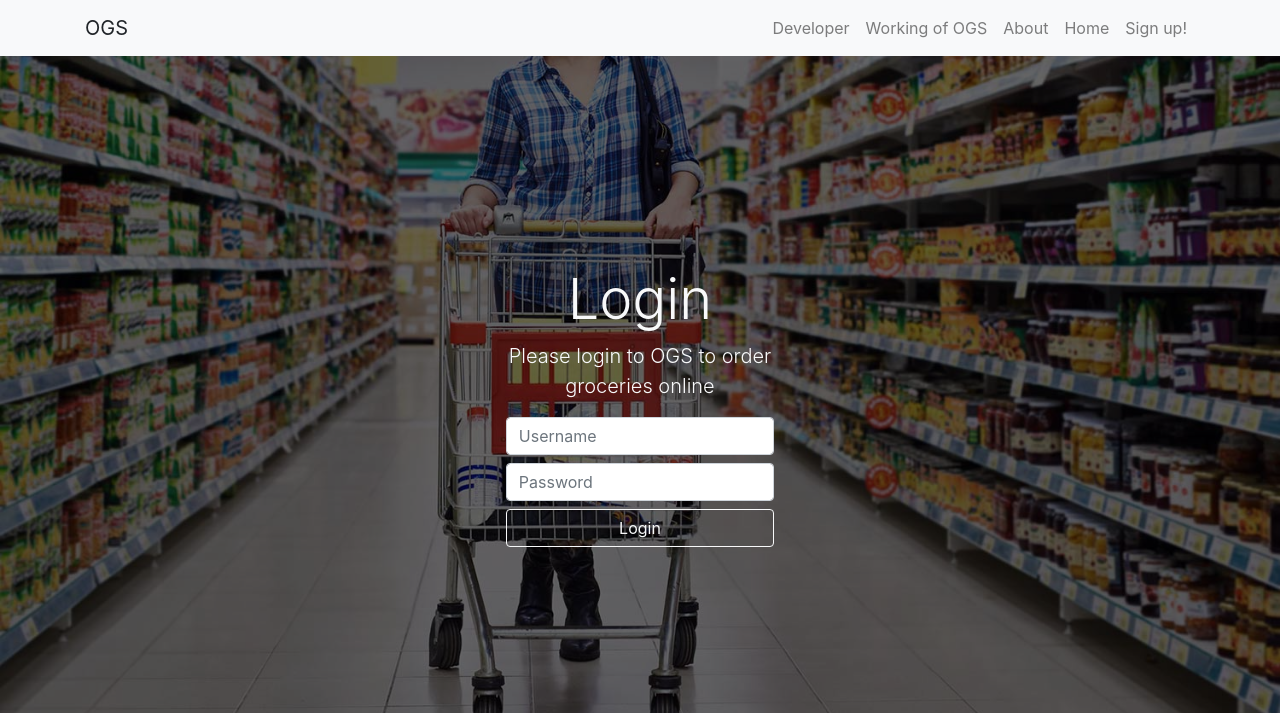
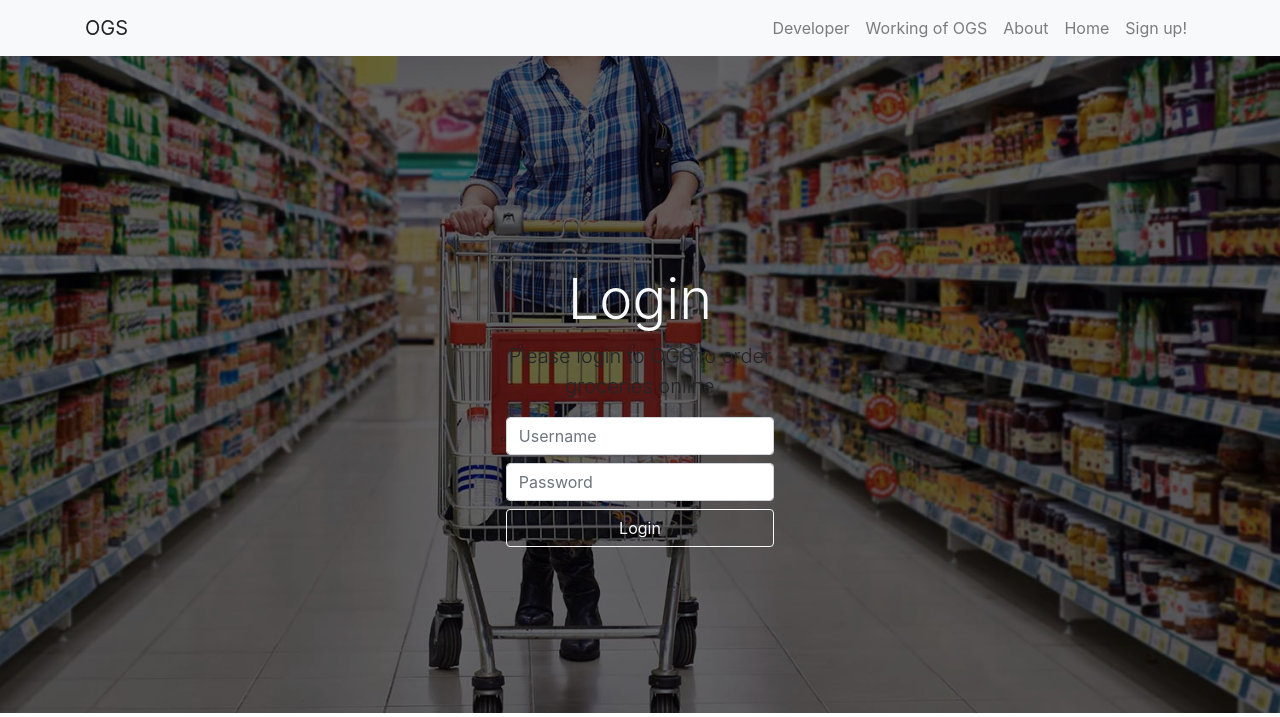
Before and after one commit to backstab319/Online-Grocery-Shopping, a PHP site: page / in a window 1280 px wide. Shown: the top 717 px of the page. Run offline with PHP 8.4, Linux system fonts and the light colour scheme.

Commit message:
Update index.php

```diff
--- a/index.php
+++ b/index.php
@@ -52,9 +52,9 @@
         <div class="form-group d-sm-flex justify-content-center">
             <div class="pos2 col-lg-8 col-xl-8">
             <h1 class="display-4 text-light">Login</h1>
-            <p class="lead text-justify text-center text-light">Please login to OGS to order groceries online</p>
+            <p class="lead text-justify text-center">Please login to OGS to order groceries online</p>
             <form action="/index.php" method="POST">
-                <input type="text" class="form-control mb-2 text-light" name="userid" placeholder="Username">
+                <input type="text" class="form-control mb-2" name="userid" placeholder="Username">
                 <input type="password" class="form-control mb-2 text-light" name="pass" placeholder="Password">
                 <input type="submit" value="Login" class="form-control btn btn-outline-light mb-2" name="login">
             </form>
```
